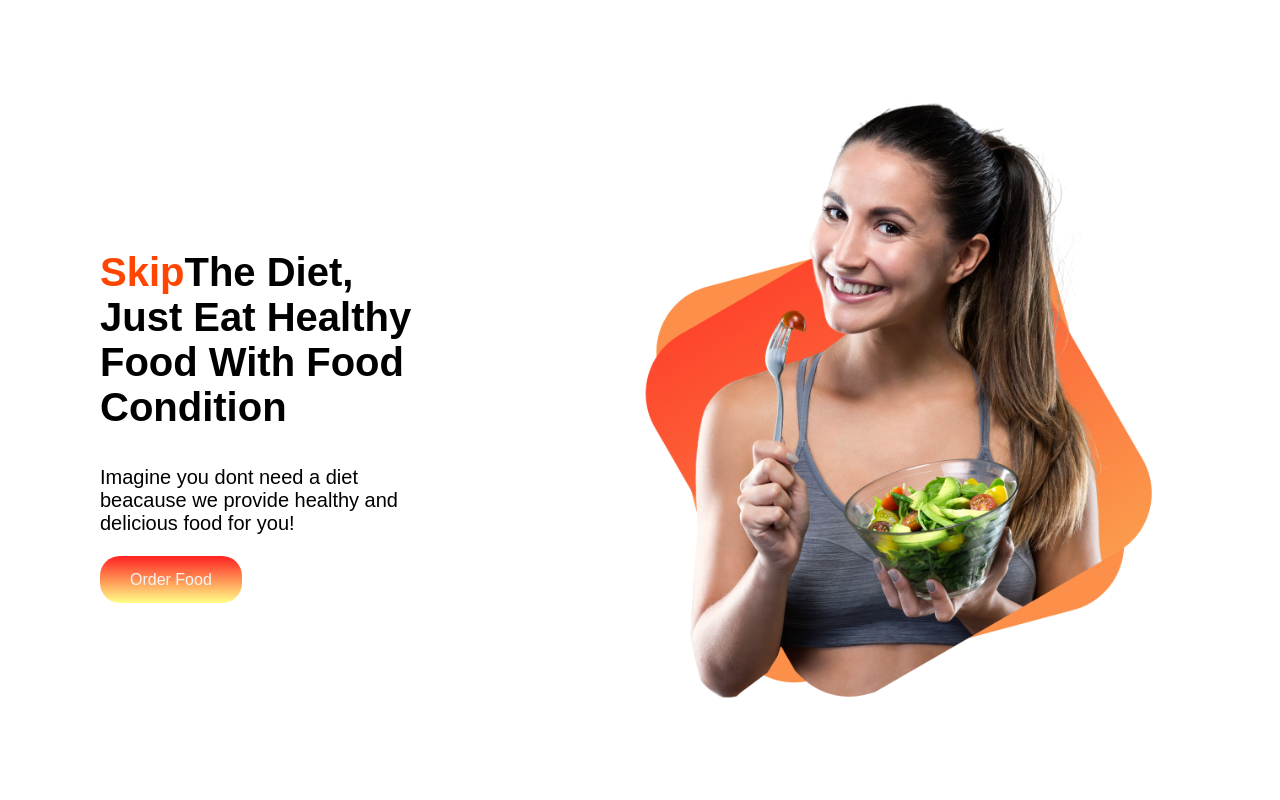
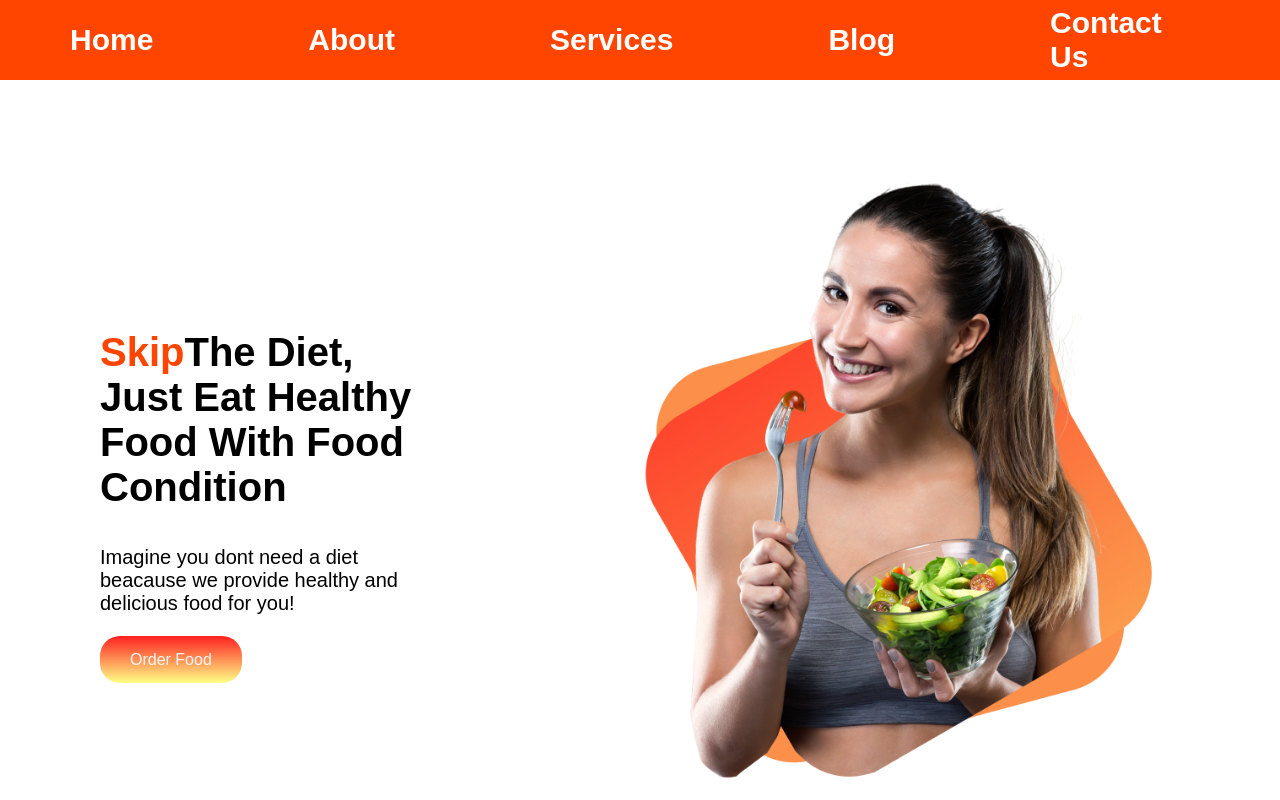
Before and after one commit to lizen123/Food-Condition, a plain HTML site: page index.html in a window 1280 px wide. Shown: the top 800 px of the page. Drawn offline with Linux system fonts and the light colour scheme.

Commit message:
navigation added

```diff
--- a/index.html
+++ b/index.html
@@ -11,6 +11,15 @@
 <link href="https://fonts.googleapis.com/css2?family=Lato:wght@300;900&display=swap" rel="stylesheet">
 </head>
 <body>
+    <div>
+      <ul>
+        <li><a href="# "target="_blank">Home</a></li>
+        <li><a href="# "target="_blank">About</a></li>
+        <li><a href="# "target="_blank">Services</a></li>
+        <li><a href="#"">Blog</a></li>
+        <li><a href="#">Contact Us</a></li>
+      </ul>
+    </div>
     <section id="Foodie">
         <div class="Diet">
             <h1><span class="highlight">Skip</span>The Diet,<br>Just Eat Healthy Food With Food Condition
--- a/style.css
+++ b/style.css
@@ -34,6 +34,25 @@ p{
 footer p{
     margin-top: 40px;
 }
+div ul {
+    display: flex;
+    align-items: center;
+    width: 100%;
+    height: 80px;
+    justify-content: flex-end;
+    background-color: orangered;
+  }
+ div li {
+    list-style-type: none;
+    padding: 0 70px;
+    margin-right: 15px;
+  }
+ div ul li a {
+    text-decoration: none;
+    color: white;
+    font-size: 30px;
+    font-weight: 600;
+  }
 .Vegetable img{
     height: 75%;
     margin-top: 90px;
@@ -105,3 +124,21 @@ footer p{
     width: 350px;
     height: 256px;
 }
+nav ul {
+    display: flex;
+    align-items: center;
+    width: 100%;
+    background: #ddd;
+    height: 40px;
+    justify-content: flex-end;
+  }
+  nav li {
+    list-style-type: none;
+    padding: 0 10px;
+  }
+  nav ul li a {
+    text-decoration: none;
+    color: #222;
+    font-size: 18px;
+    font-weight: 600;
+  }
```
